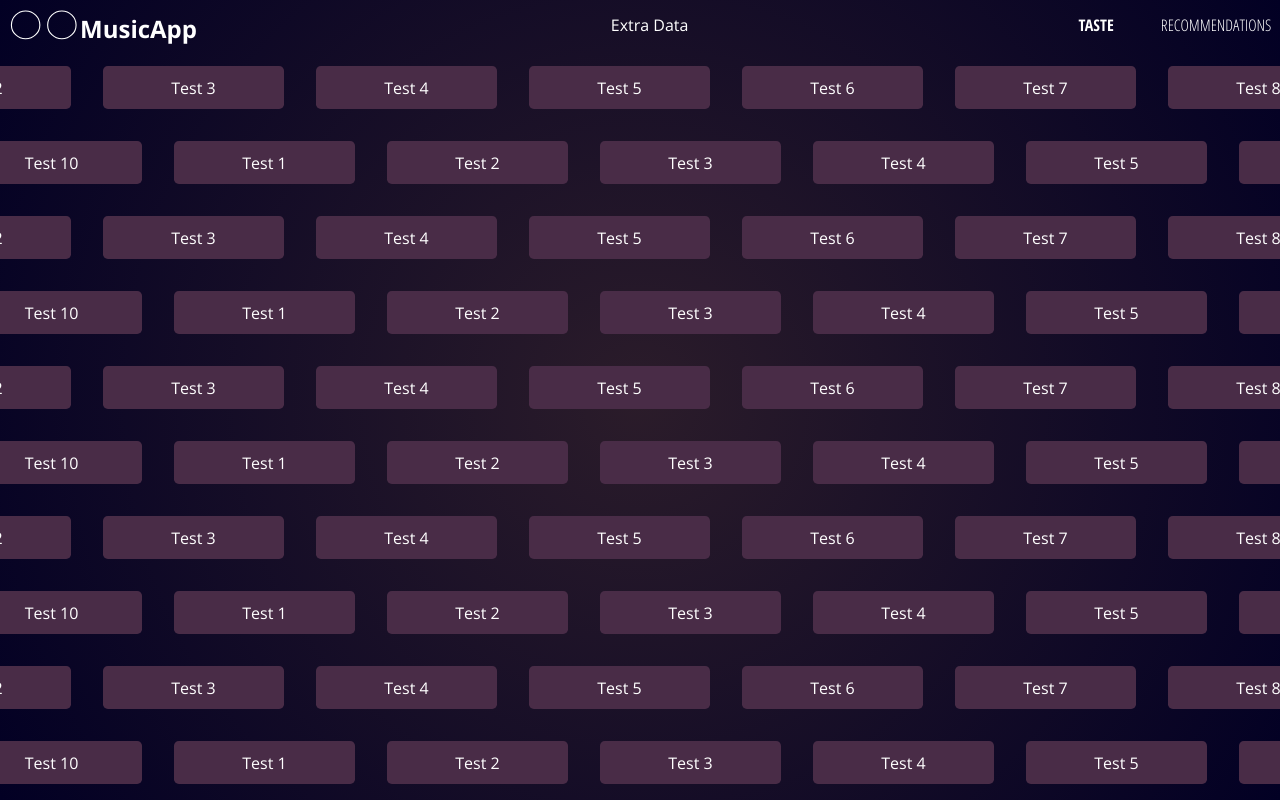
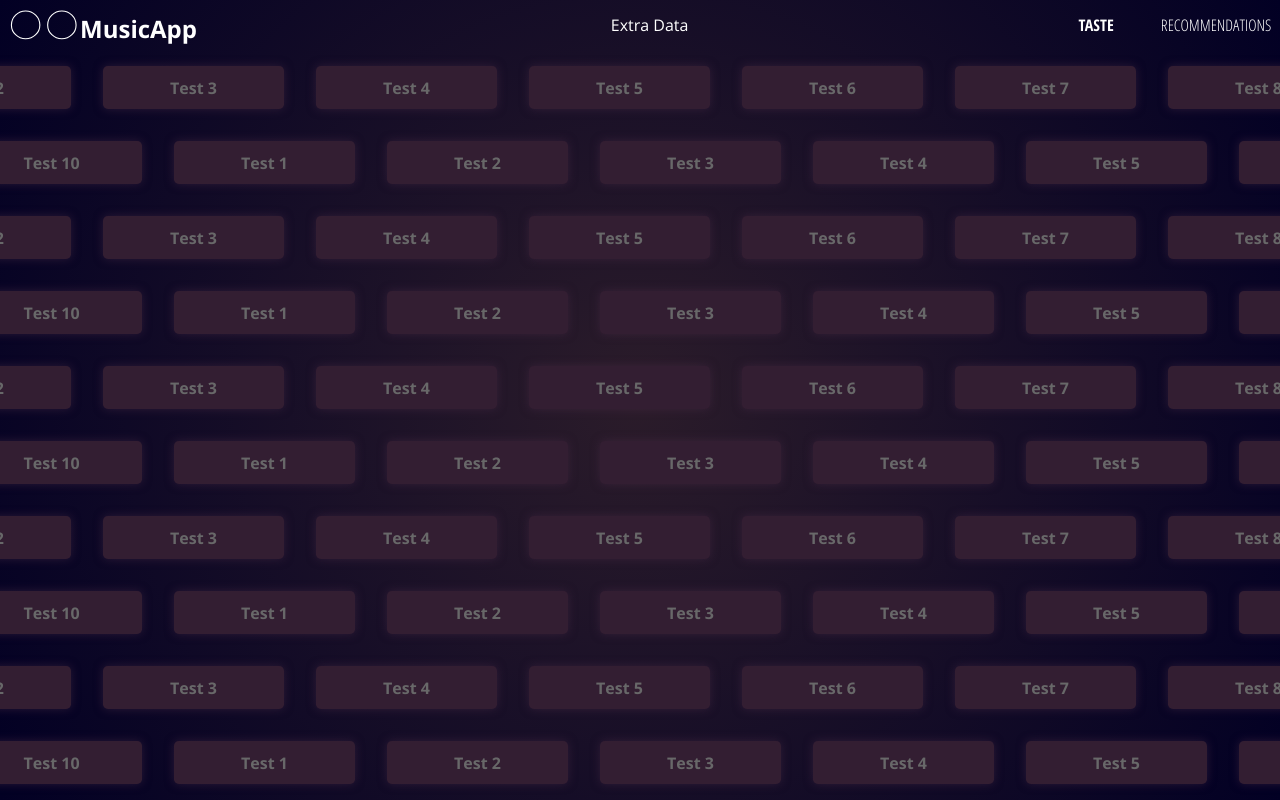
Before and after one commit to ZukLevinson/P5, a Vue app in the folder client/: page / in a window 1280 px wide. Built offline with nearby package versions, Linux system fonts and the light colour scheme.

Commit message:
feat(): updated theme a bit

```diff
--- a/client/src/components/Box.vue
+++ b/client/src/components/Box.vue
@@ -17,13 +17,23 @@ export default class Box extends Vue {
 <style lang="scss">
 .box {
   margin: 0em 1em;
-  background: rgb(73, 44, 71);
+  background: rgb(51, 30, 50);
   border-radius: 0.3em;
-  box-shadow: 25px #000;
+  box-shadow: 0 0 10px rgba(73, 44, 71, 0.5);
   float: left;
   width: 50px;
   height: 100%;
   user-select: none;
+  color: rgb(104, 104, 105);
+  font-weight: bold;
+
+  &:hover {
+    transition: all 0.3s ease-out;
+    color: white;
+    background: rgb(90, 66, 89);
+    cursor: pointer;
+    box-shadow: 0 0 20px rgb(90, 66, 70);
+  }
 }
 
 p {
--- a/client/src/components/SlidingBoxes.vue
+++ b/client/src/components/SlidingBoxes.vue
@@ -59,7 +59,6 @@ export default class SlidingBoxes extends Vue {
         scroller.prepend(last);
       }, length);
     } else {
-      console.log(123);
       setInterval(() => {
         const scroller = document.getElementById(`scroller-${this.location}`);
         let first = scroller.firstChild;
@@ -73,8 +72,7 @@ export default class SlidingBoxes extends Vue {
 <style lang="scss">
 .slider {
   width: 100%;
-  overflow: hidden;
-  // max-height: 50px;
+  overflow-x: hidden;
 
   & .graphic-container {
     width: 2130px;
```
